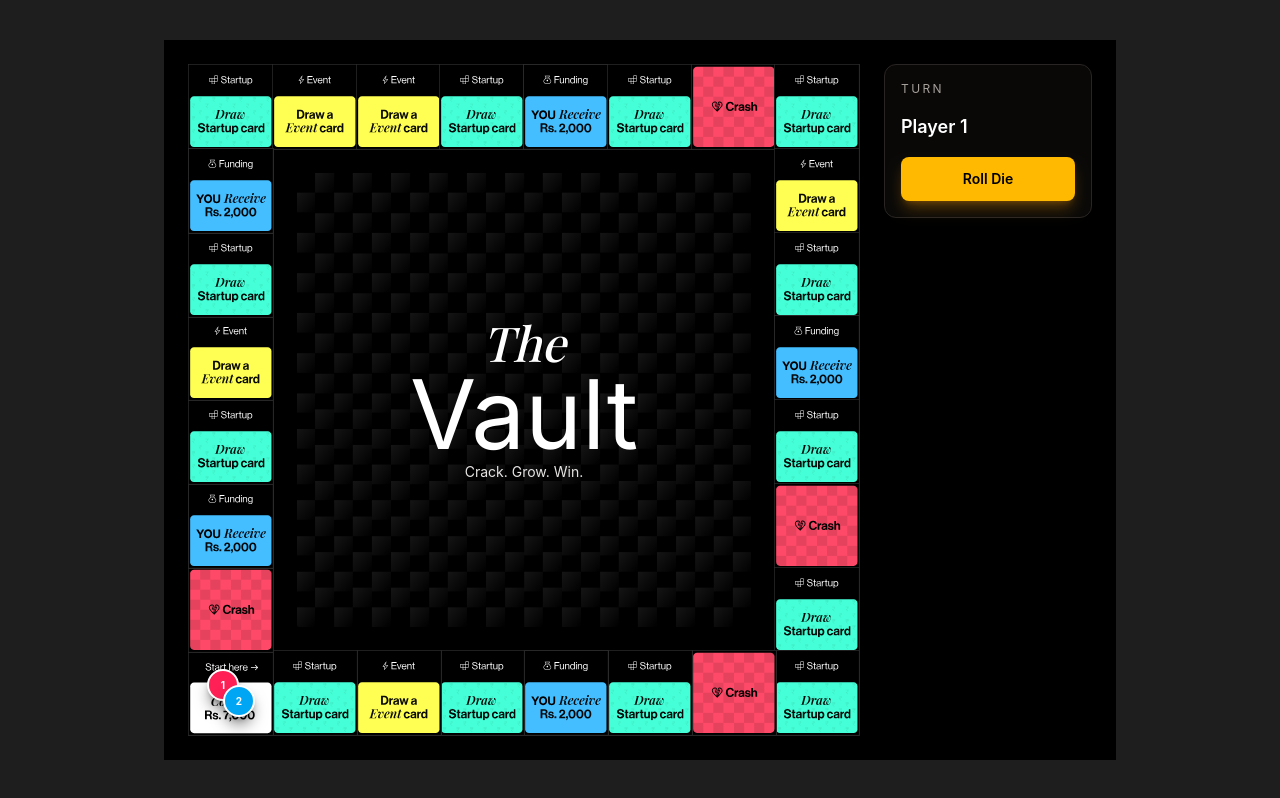
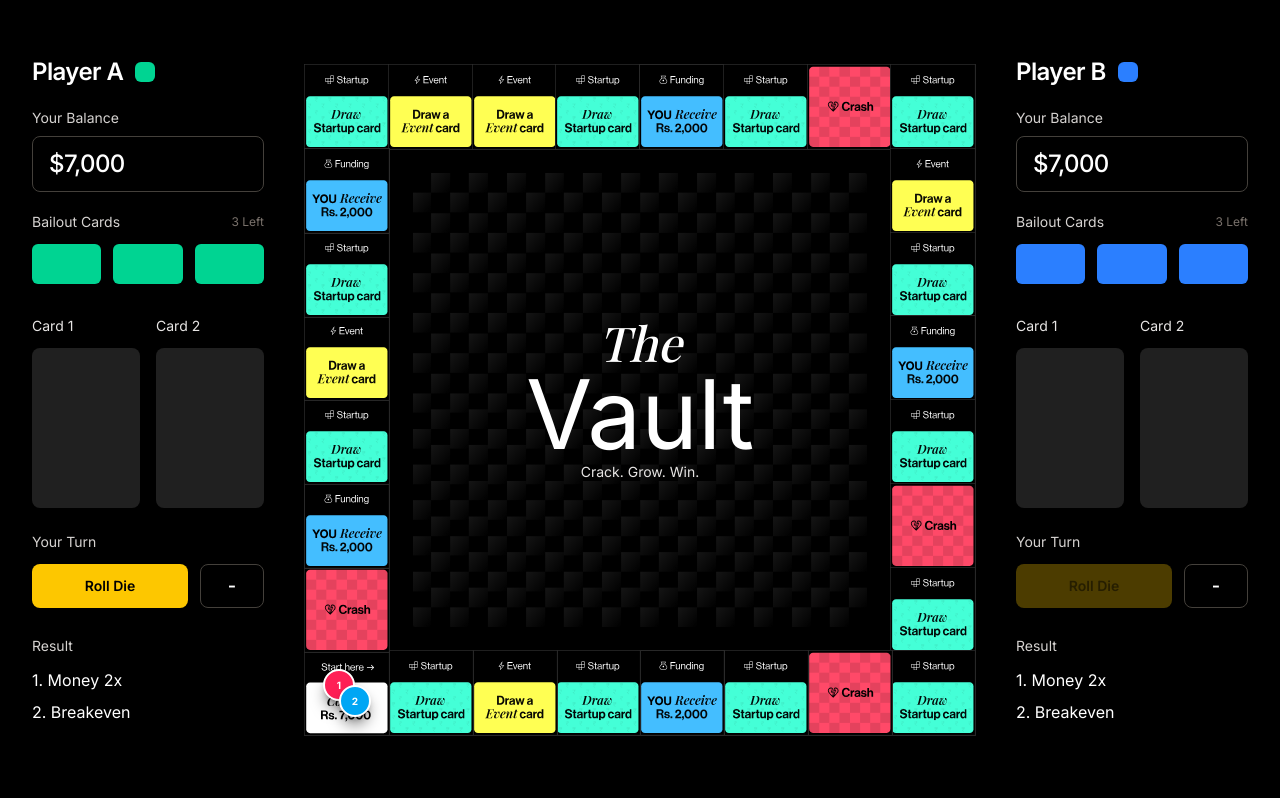
Before and after one commit to ReetamBG/investor-board-game, a React (Vite) app: page / in a window 1280 px wide. Built offline with nearby package versions, Linux system fonts and the light colour scheme; a web font is replaced by a local one.

Commit message:
added player panels

```diff
--- a/src/App.jsx
+++ b/src/App.jsx
@@ -1,11 +1,7 @@
-import Board from "./components/Board"
+import Board from "./components/Board";
 
 function App() {
- return (
-    <div className="h-screen flex items-center justify-center bg-[#1E1E1E]">
-      <Board />
-    </div>
- )
+  return <Board />;
 }
 
-export default App
+export default App;
--- a/src/components/Board.tsx
+++ b/src/components/Board.tsx
@@ -1,8 +1,8 @@
 import React, { useState } from "react";
 import { TILES } from "../data/tiles";
 import { createPlayers, movePlayer } from "../game/playerLogic";
-import Die from "./Die";
 import BoardGrid from "./BoardGrid";
+import PlayerPanel from "./PlayerPanel";
 
 const Board = () => {
   const [gamePlayers, setGamePlayers] = useState(createPlayers);
@@ -25,13 +25,28 @@ const Board = () => {
   };
 
   return (
-    <div className="flex items-start justify-center gap-6 bg-black p-6">
-      <BoardGrid players={gamePlayers} />
-      <Die
-        playerName={gamePlayers[activePlayer].name}
-        handleRollDie={handleRollDie}
-      />
-    </div>
+    <main className="min-h-screen w-full bg-black text-white">
+      <div className="mx-auto flex min-h-screen w-full max-w-[1500px] items-center justify-center gap-8 px-6 py-8">
+        {/* Player A */}
+        <PlayerPanel
+          player={gamePlayers[0]}
+          isActive={activePlayer === 0}
+          onRoll={handleRollDie}
+        />
+
+        {/* Center Board */}
+        <div className="flex shrink-0 items-center justify-center">
+          <BoardGrid players={gamePlayers} />
+        </div>
+
+        {/* Player B */}
+        <PlayerPanel
+          player={gamePlayers[1]}
+          isActive={activePlayer === 1}
+          onRoll={handleRollDie}
+        />
+      </div>
+    </main>
   );
 };
 
--- /dev/null
+++ b/src/components/PlayerPanel.tsx
@@ -0,0 +1,121 @@
+import React from "react";
+import { Player } from "../game/playerLogic";
+
+type PlayerPanelProps = {
+  player: Player;
+  isActive: boolean;
+  onRoll: () => void;
+};
+
+const PlayerPanel = ({
+  player,
+  isActive,
+  onRoll,
+}: PlayerPanelProps) => {
+  const isPlayerOne = player.id === 1;
+
+  return (
+    <aside
+      className={`flex h-full min-h-[720px] w-full max-w-[280px] flex-col px-2 py-4 text-white ${
+        isPlayerOne ? "items-start" : "items-start"
+      }`}
+    >
+      {/* Player Header */}
+      <div className="mb-5 flex items-center gap-3">
+        <h2 className="font-inter text-2xl font-semibold tracking-tight">
+          {isPlayerOne ? "Player A" : "Player B"}
+        </h2>
+
+        <span
+          className={`h-5 w-5 rounded-md ${
+            isPlayerOne ? "bg-emerald-400" : "bg-blue-500"
+          }`}
+        />
+      </div>
+
+      {/* Balance */}
+      <section className="w-full">
+        <p className="mb-2 text-sm text-stone-300">Your Balance</p>
+
+        <div className="flex h-14 items-center rounded-lg border border-stone-700 bg-black px-4">
+          <span className="font-inter text-2xl font-medium tracking-tight">
+            $7,000
+          </span>
+        </div>
+      </section>
+
+      {/* Bailout Cards */}
+      <section className="mt-5 w-full">
+        <div className="mb-3 flex items-center justify-between">
+          <p className="text-sm text-stone-300">Bailout Cards</p>
+
+          <span className="text-xs text-stone-500">
+            3 Left
+          </span>
+        </div>
+
+        <div className="flex gap-3">
+          {[0, 1, 2].map((card) => (
+            <div
+              key={card}
+              className={`h-10 flex-1 rounded-md border ${
+                isPlayerOne
+                  ? "border-emerald-400/70 bg-emerald-400"
+                  : "border-blue-500/70 bg-blue-500"
+              }`}
+            />
+          ))}
+        </div>
+      </section>
+
+      {/* Startup / Result Cards */}
+      <section className="mt-8 w-full">
+        <div className="mb-3 grid grid-cols-2 gap-4">
+          <p className="text-sm text-stone-200">Card 1</p>
+          <p className="text-sm text-stone-200">Card 2</p>
+        </div>
+
+        <div className="grid grid-cols-2 gap-4">
+          <div className="h-40 rounded-lg bg-[#202020]" />
+          <div className="h-40 rounded-lg bg-[#202020]" />
+        </div>
+      </section>
+
+      {/* Turn / Dice */}
+      <section className="mt-6 w-full">
+        <p className="mb-3 text-sm text-stone-300">Your Turn</p>
+
+        <div className="flex items-center gap-3">
+          <button
+            type="button"
+            disabled={!isActive}
+            onClick={onRoll}
+            className={`h-11 flex-1 rounded-lg px-5 text-sm font-semibold transition ${
+              isActive
+                ? "bg-yellow-400 text-black hover:bg-yellow-300"
+                : "cursor-not-allowed bg-yellow-400/30 text-black/50"
+            }`}
+          >
+            Roll Die
+          </button>
+
+          <div className="flex h-11 w-16 items-center justify-center rounded-lg border border-stone-700 bg-black text-lg font-semibold">
+            -
+          </div>
+        </div>
+      </section>
+
+      {/* Result */}
+      <section className="mt-7 w-full">
+        <p className="mb-3 text-sm text-stone-300">Result</p>
+
+        <div className="space-y-2 text-base text-white">
+          <p>1. Money 2x</p>
+          <p>2. Breakeven</p>
+        </div>
+      </section>
+    </aside>
+  );
+};
+
+export default PlayerPanel;
--- a/src/index.css
+++ b/src/index.css
@@ -6,3 +6,15 @@
   --font-playfair: "Playfair Display", serif;
   --font-inter: "Inter", sans-serif;
 }
+
+html,
+body,
+#root {
+  min-height: 100%;
+  margin: 0;
+  background: #000;
+}
+
+body {
+  font-family: "Inter", sans-serif;
+}
```
